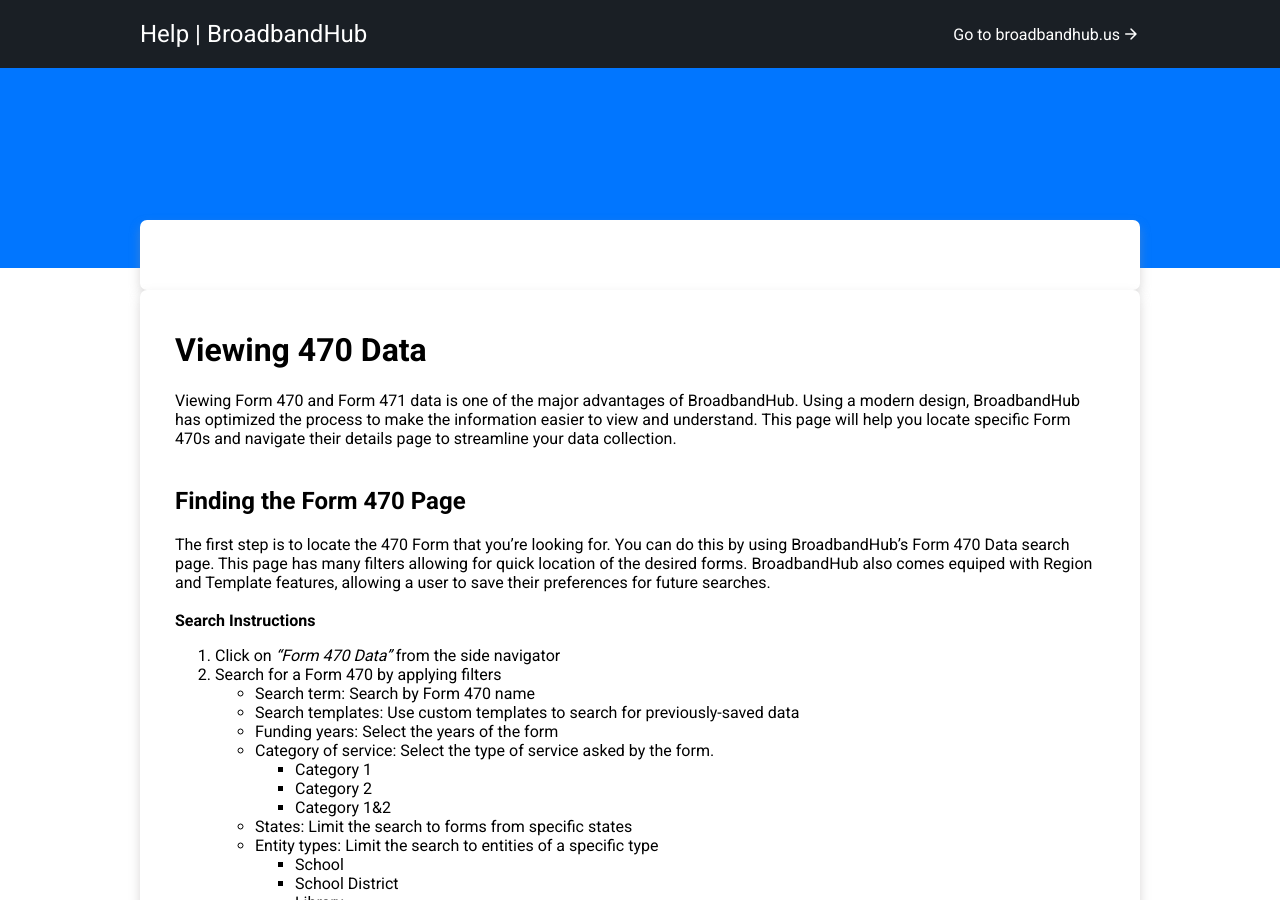
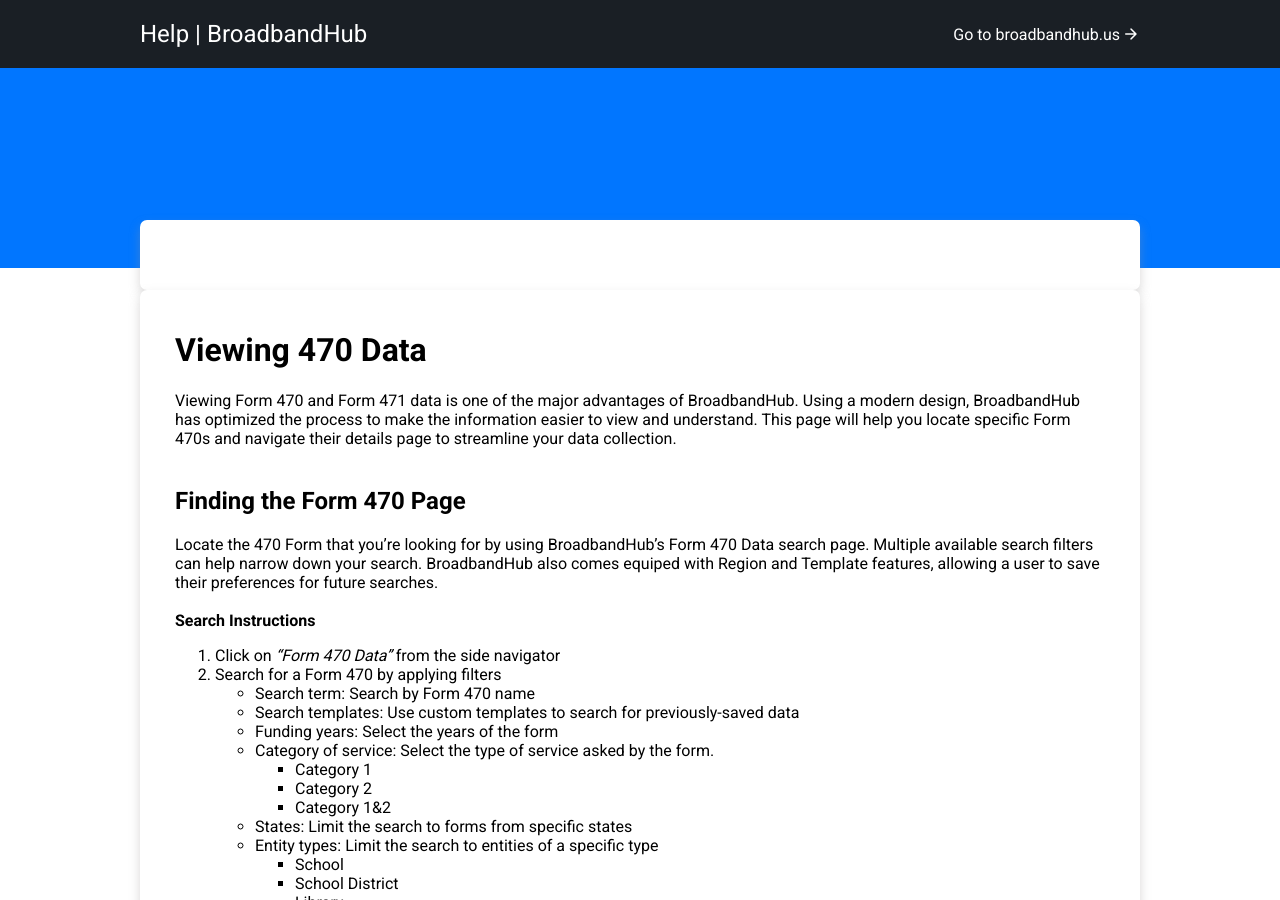
Before and after one commit to kt-eller/help-pages, a Jekyll site: the page built from pages/viewing-470-data.md, in a window 1280 px wide and 900 px high. Built offline with Jekyll 4.4.1, drawn with Linux system fonts in a browser that asks for light colours; nearby versions of some CDN libraries; comment, search, counter and statistics services are not loaded; a style sheet for code colours, icons or effects is not loaded.

Commit message:
Update viewing-470-data.md

```diff
--- a/pages/viewing-470-data.md
+++ b/pages/viewing-470-data.md
@@ -9,7 +9,7 @@ Viewing Form 470 and Form 471 data is one of the major advantages of BroadbandHu
 <br>
 
 ## Finding the Form 470 Page
-The first step is to locate the 470 Form that you're looking for. You can do this by using BroadbandHub's Form 470 Data search page. This page has many filters allowing for quick location of the desired forms. BroadbandHub also comes equiped with Region and Template features, allowing a user to save their preferences for future searches.\
+Locate the 470 Form that you're looking for by using BroadbandHub's Form 470 Data search page. Multiple available search filters can help narrow down your search. BroadbandHub also comes equiped with Region and Template features, allowing a user to save their preferences for future searches.\
 <br>
 **Search Instructions**
 1. Click on *"Form 470 Data"* from the side navigator
```
